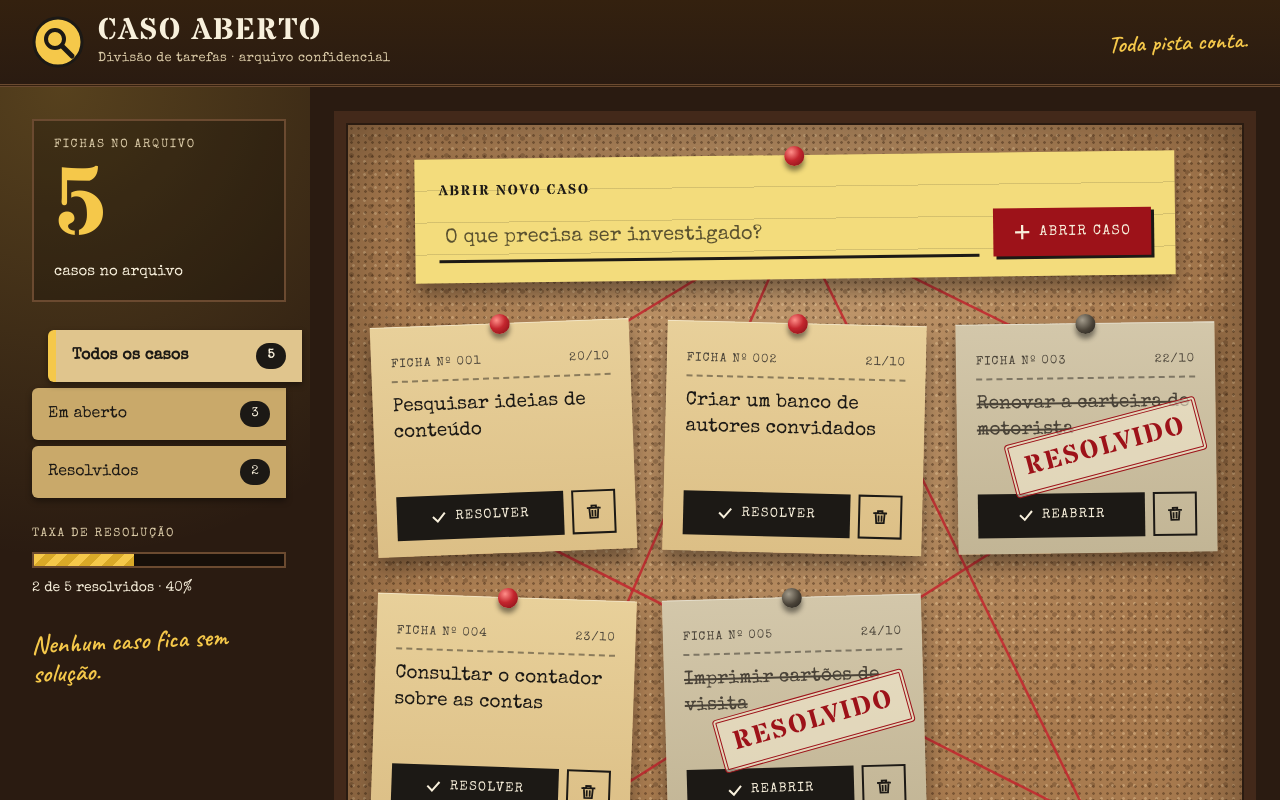
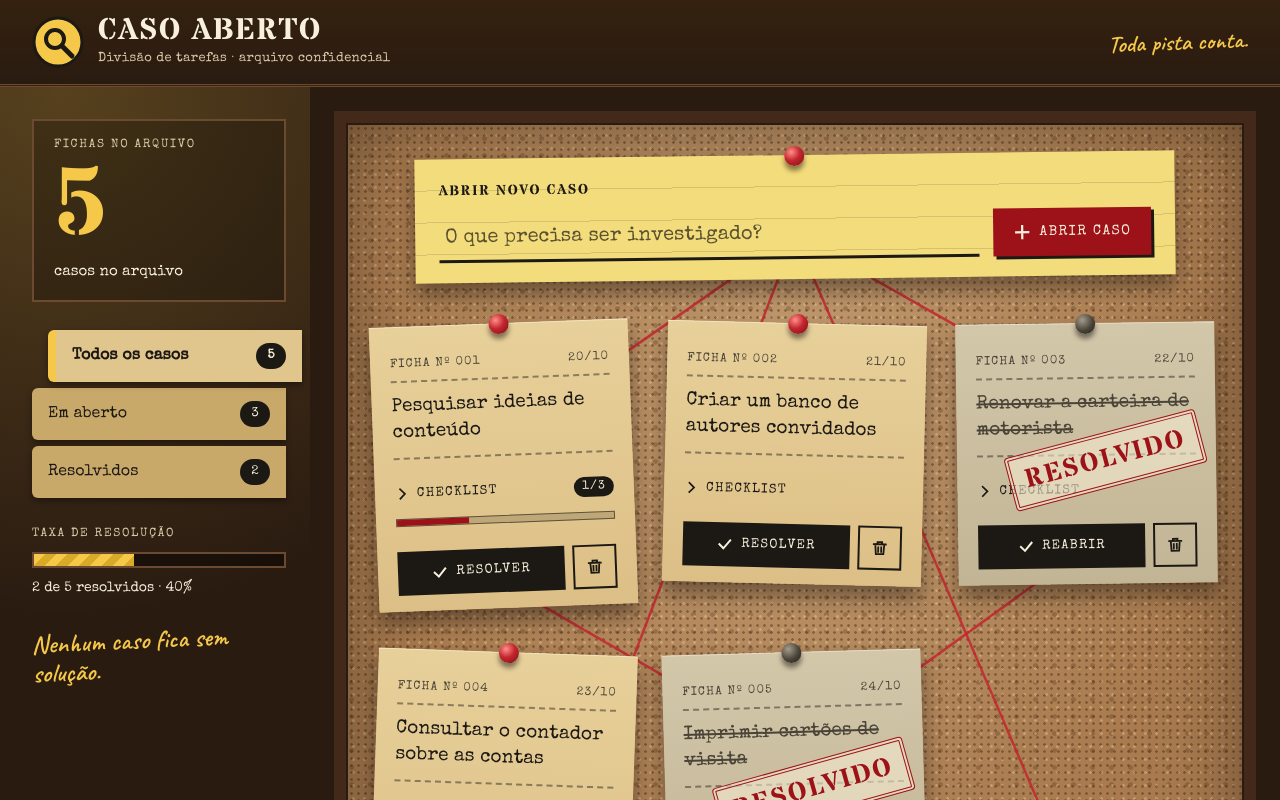
Before and after one commit to dutrathiagodev/to-do-list-detetive, a Next.js app: page / in a window 1280 px wide. Shown: the top 800 px of the page. Built offline with nearby package versions, Linux system fonts and the light colour scheme.

Commit message:
feat(tasks): checklist dentro de cada ficha
TaskCard exibe o TaskChecklist e o tasks-app liga os handlers do hook useTasks.

```diff
--- a/src/components/sections/tasks/task-card.tsx
+++ b/src/components/sections/tasks/task-card.tsx
@@ -2,6 +2,7 @@
 
 import { useState } from "react";
 import { Button } from "@/components/ui/button";
+import { TaskChecklist } from "@/components/sections/tasks/task-checklist";
 import { Pin } from "@/components/ui/pin";
 import { card } from "@/content/tasks";
 import { cn } from "@/lib/utils";
@@ -22,9 +23,20 @@ type TaskCardProps = {
   index: number;
   onToggle: (id: number) => void;
   onRemove: (id: number) => void;
+  onAddItem: (taskId: number, text: string) => void;
+  onToggleItem: (taskId: number, itemId: number) => void;
+  onRemoveItem: (taskId: number, itemId: number) => void;
 };
 
-export function TaskCard({ task, index, onToggle, onRemove }: TaskCardProps) {
+export function TaskCard({
+  task,
+  index,
+  onToggle,
+  onRemove,
+  onAddItem,
+  onToggleItem,
+  onRemoveItem,
+}: TaskCardProps) {
   const [asking, setAsking] = useState(false);
   const num = String(task.id).padStart(3, "0");
 
@@ -53,6 +65,14 @@ export function TaskCard({ task, index, onToggle, onRemove }: TaskCardProps) {
       >
         {task.text}
       </p>
+
+      <TaskChecklist
+        taskId={task.id}
+        items={task.checklist ?? []}
+        onAdd={(text) => onAddItem(task.id, text)}
+        onToggle={(itemId) => onToggleItem(task.id, itemId)}
+        onRemove={(itemId) => onRemoveItem(task.id, itemId)}
+      />
 
       {task.done && (
         <span className="pointer-events-none absolute right-3 top-[42%] -rotate-[14deg] rounded border-4 border-double border-stamp bg-paper/60 px-3 py-1 font-stencil text-[26px] font-bold uppercase tracking-[0.08em] text-stamp">
--- a/src/components/sections/tasks/tasks-app.tsx
+++ b/src/components/sections/tasks/tasks-app.tsx
@@ -10,7 +10,16 @@ import { matchesFilter } from "@/lib/utils";
 import type { TaskFilter } from "@/types/tasks";
 
 export function TasksApp() {
-  const { tasks, ready, addTask, toggleTask, removeTask } = useTasks();
+  const {
+    tasks,
+    ready,
+    addTask,
+    toggleTask,
+    removeTask,
+    addChecklistItem,
+    toggleChecklistItem,
+    removeChecklistItem,
+  } = useTasks();
   const [filter, setFilter] = useState<TaskFilter>("todas");
 
   const done = tasks.filter((task) => task.done).length;
@@ -58,6 +67,9 @@ export function TasksApp() {
                   index={index}
                   onToggle={toggleTask}
                   onRemove={removeTask}
+                  onAddItem={addChecklistItem}
+                  onToggleItem={toggleChecklistItem}
+                  onRemoveItem={removeChecklistItem}
                 />
               ))}
             </ul>
```
